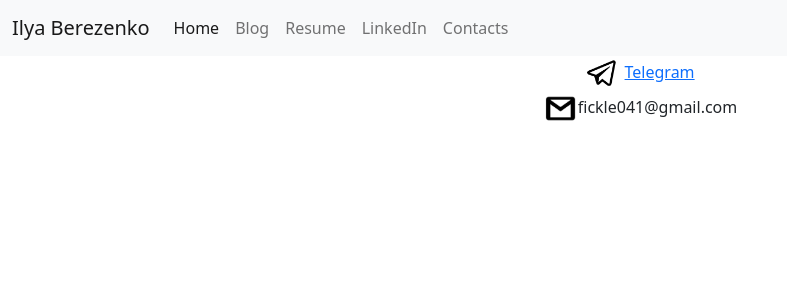
After one commit to FickleIlya/portfolio, a Django app: page /contacts/ in a window 1280 px wide. The commit adds this page. Shown: the top 300 px of the page, without its empty margins (0-787 px from the left). Run offline with Django 4.2, Linux system fonts and the light colour scheme.

Commit message:
add ed contacts

```diff
--- a/apps/portfolio/urls.py
+++ b/apps/portfolio/urls.py
@@ -6,6 +6,7 @@ app_name = 'portfolio'
 urlpatterns = [
 
     path('', views.homepage, name='home'),
-    path('linkedin/', views.linkedin, name='linkedin')
+    path('linkedin/', views.linkedin, name='linkedin'),
+    path('contacts/', views.contacts, name='contacts'),
 
 ]
--- a/apps/portfolio/views.py
+++ b/apps/portfolio/views.py
@@ -19,3 +19,7 @@ def homepage(request):
 
 def linkedin(request):
     return render(request, 'portfolio_templates/linkedin.html')
+
+
+def contacts(request):
+    return render(request, 'portfolio_templates/contacts.html')
--- a/templates/portfolio_templates/base.html
+++ b/templates/portfolio_templates/base.html
@@ -10,6 +10,7 @@
    {% block head %}{% endblock %}
 </head>
 <body>
+    {% load static %}
     <nav class="navbar navbar-expand-lg navbar-light bg-light">
   <div class="container-fluid">
     <a class="navbar-brand" href="{% url 'portfolio:home' %}">Ilya Berezenko</a>
@@ -20,9 +21,9 @@
       <div class="navbar-nav">
         <a class="nav-link active" aria-current="page" href="{% url 'portfolio:home' %}">Home</a>
         <a class="nav-link" href="{% url 'blog:blogs' %}">Blog</a>
-          {% load static %}
         <a class="nav-link" href="{% static 'portfolio/resume.pdf' %}">Resume</a>
         <a class="nav-link" href="{% url 'portfolio:linkedin' %}">LinkedIn</a>
+        <a class="nav-link" href="{% url 'portfolio:contacts' %}">Contacts</a>
       </div>
     </div>
   </div>
--- /dev/null
+++ b/templates/portfolio_templates/contacts.html
@@ -0,0 +1,14 @@
+{% extends 'portfolio_templates/base.html' %}
+
+{% block head %} <title>Contacts</title> {% endblock %}
+
+{% block content %}
+{% load static %}
+<div class="row justify-content-center mb-3">
+  <div class="col-md-9 text-center">
+      <img src="{% static 'portfolio/telegram.png' %}" height="35" width="35"> <a href="https://t.me/thebest47">Telegram</a><br>
+      <img src="{% static 'portfolio/gmail.png' %}" height="35" width="35">fickle041@gmail.com<br>
+  </div>
+</div>
+
+{% endblock %}
```
Also changed, not shown: apps/portfolio/static/portfolio/gmail.png (added), apps/portfolio/static/portfolio/telegram.png (added), media/portfolio/images/Passwords.png (added), media/portfolio/images/ToDo.png (added), 1 other file.
